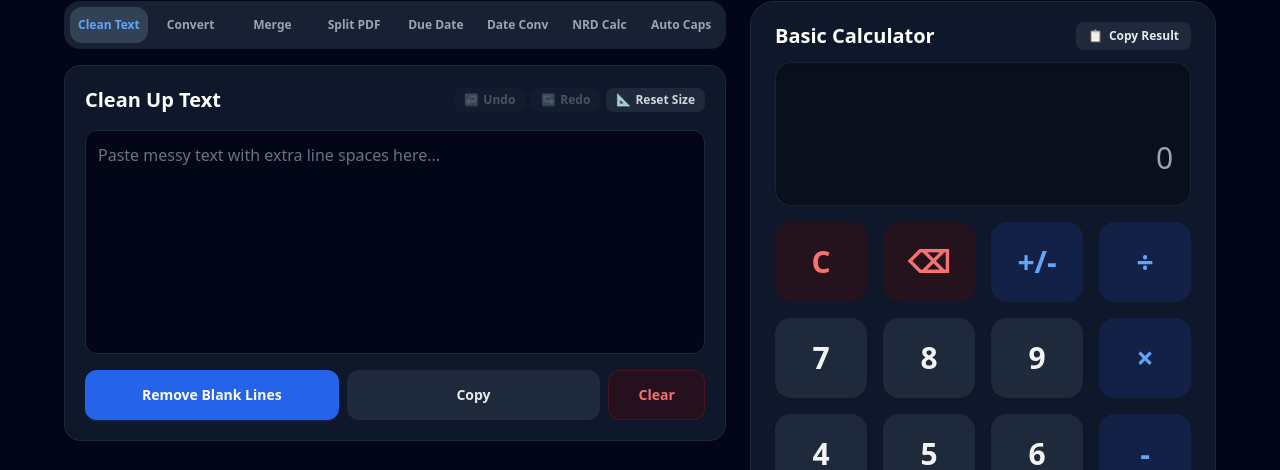
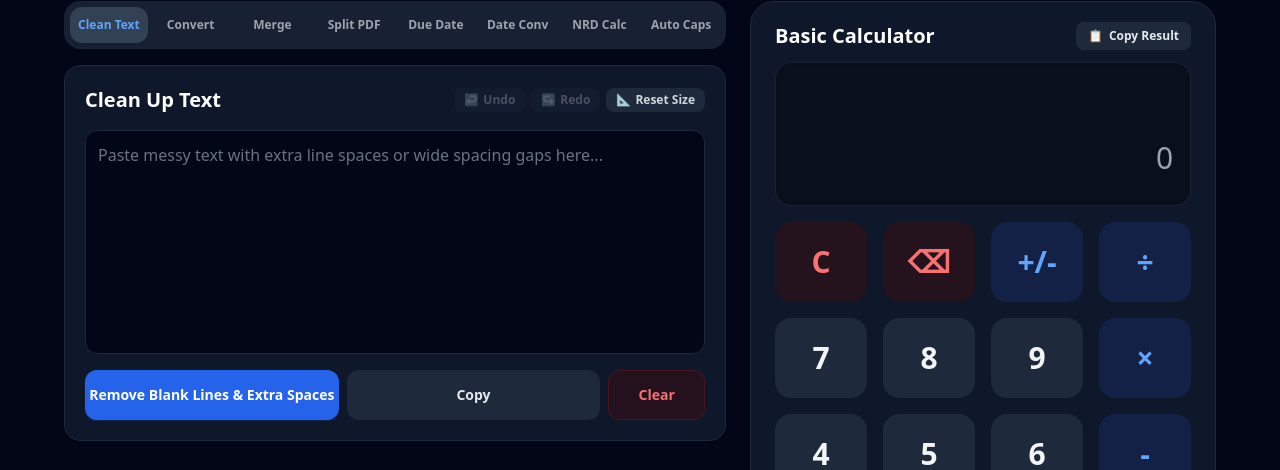
Before and after one commit to tijnara/easy-doc-tools, a Next.js app: page / in a window 1280 px wide. Shown: the part 127-597 px from the top of the page. Built offline with nearby package versions, Linux system fonts and the light colour scheme; no server answers.

Commit message:
Enhance LineDeleter component to clean pasted text by collapsing multiple spaces and tabs into a single space; update button labels for clarity and improve layout consistency

```diff
--- a/components/LineDeleter.js
+++ b/components/LineDeleter.js
@@ -48,17 +48,18 @@ export default function LineDeleter() {
         localStorage.setItem('clean_text_input', newValue);
     };
 
-    // Intercept paste: Derives selection indices directly from DOM target value to replace selected text 100% cleanly
+    // Intercept paste: Derives selection indices directly from DOM target value and collapses multiple spaces/tabs to a single space
     const handlePaste = (e) => {
         e.preventDefault();
 
         const target = e.target;
         const start = target.selectionStart;
         const end = target.selectionEnd;
-        const domValue = target.value; // Read directly from DOM element to avoid selection range mismatch
+        const domValue = target.value;
 
         const rawText = e.clipboardData.getData('text/plain') || '';
-        const cleanText = cleanPastedText(rawText);
+        // Clean artifacts and collapse consecutive spaces/tabs down to a single space
+        let cleanText = cleanPastedText(rawText).replace(/[ \t]{2,}/g, ' ');
 
         const newValue = domValue.substring(0, start) + cleanText + domValue.substring(end);
         handleInputChange(newValue);
@@ -200,7 +201,16 @@ export default function LineDeleter() {
     const handleCleanAndCopy = async () => {
         if (!input.trim()) return;
 
-        const cleanedText = removeExtraSpaces(input, 'blank-lines');
+        // 1. Remove empty blank lines
+        let cleanedText = removeExtraSpaces(input, 'blank-lines');
+
+        // 2. Collapse wide gaps (multiple spaces and tabs) into a single space per line
+        cleanedText = cleanedText
+            .split('\n')
+            .map((line) => line.replace(/[ \t]{2,}/g, ' ').trim())
+            .filter((line) => line.length > 0)
+            .join('\n');
+
         handleInputChange(cleanedText);
 
         navigator.clipboard.writeText(cleanedText);
@@ -285,8 +295,8 @@ export default function LineDeleter() {
                 style={{ width: boxDimensions.width, height: boxDimensions.height }}
             >
                 <textarea
-                    className="w-full h-full p-3 focus:outline-none focus:ring-2 focus:ring-blue-500/40 text-base text-gray-800 dark:text-gray-100 bg-transparent placeholder:text-gray-400 dark:placeholder:text-gray-500 resize-none"
-                    placeholder="Paste messy text with extra line spaces here..."
+                    className="w-full h-full p-3 focus:outline-none focus:ring-2 focus:ring-blue-500/40 text-base text-gray-800 dark:text-gray-100 bg-transparent placeholder:text-gray-400 dark:placeholder:text-gray-500 resize-none select-text cursor-text"
+                    placeholder="Paste messy text with extra line spaces or wide spacing gaps here..."
                     value={input}
                     onChange={(e) => handleInputChange(e.target.value)}
                     onKeyDown={handleKeyDown}
@@ -307,21 +317,21 @@ export default function LineDeleter() {
             <div className="grid grid-cols-1 sm:grid-cols-12 gap-2">
                 <button
                     onClick={handleCleanAndCopy}
-                    className="sm:col-span-5 py-3.5 bg-blue-600 hover:bg-blue-700 text-white rounded-xl font-semibold active:scale-95 transition shadow-sm shadow-blue-500/20 text-sm"
+                    className="sm:col-span-5 py-3.5 bg-blue-600 hover:bg-blue-700 text-white rounded-xl font-semibold active:scale-95 transition shadow-sm shadow-blue-500/20 text-sm select-none"
                 >
-                    Remove Blank Lines
+                    Remove Blank Lines & Extra Spaces
                 </button>
 
                 <button
                     onClick={handleCopyOnly}
-                    className="sm:col-span-5 py-3.5 bg-gray-100 dark:bg-slate-800 hover:bg-gray-200 dark:hover:bg-slate-700 text-gray-800 dark:text-gray-200 rounded-xl font-semibold active:scale-95 transition text-sm"
+                    className="sm:col-span-5 py-3.5 bg-gray-100 dark:bg-slate-800 hover:bg-gray-200 dark:hover:bg-slate-700 text-gray-800 dark:text-gray-200 rounded-xl font-semibold active:scale-95 transition text-sm select-none"
                 >
                     Copy
                 </button>
 
                 <button
                     onClick={handleClear}
-                    className="sm:col-span-2 py-3.5 bg-red-50 dark:bg-red-950/40 hover:bg-red-100 dark:hover:bg-red-900/50 text-red-600 dark:text-red-400 rounded-xl font-semibold active:scale-95 transition border border-red-100 dark:border-red-900/40 text-sm"
+                    className="sm:col-span-2 py-3.5 bg-red-50 dark:bg-red-950/40 hover:bg-red-100 dark:hover:bg-red-900/50 text-red-600 dark:text-red-400 rounded-xl font-semibold active:scale-95 transition border border-red-100 dark:border-red-900/40 text-sm select-none"
                 >
                     Clear
                 </button>
```
